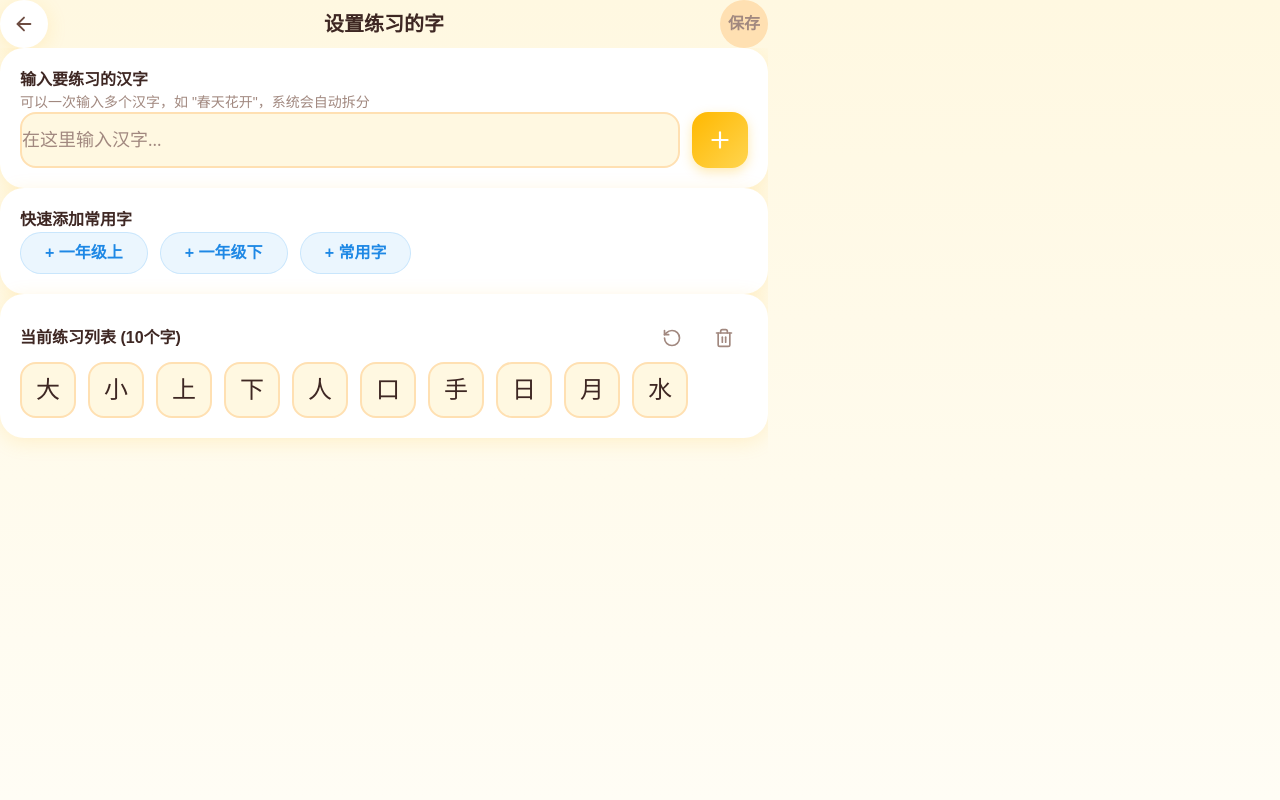
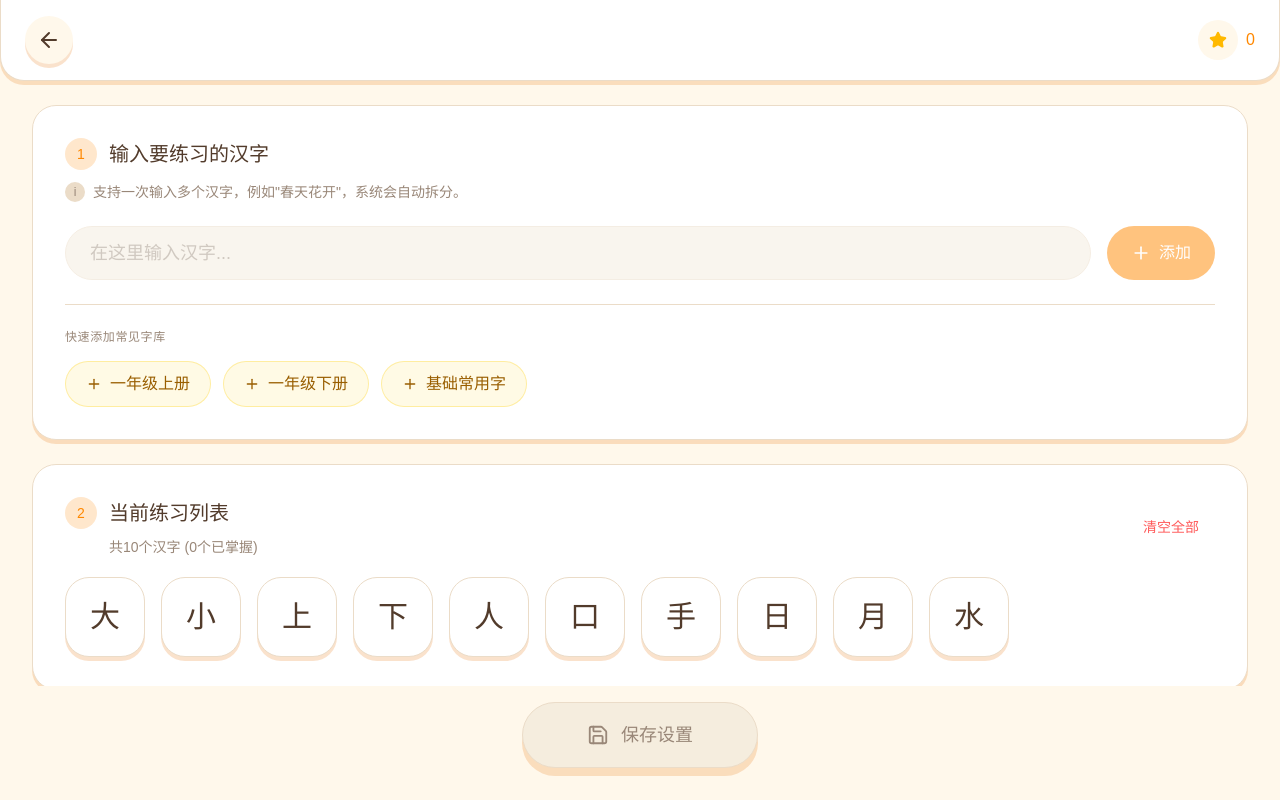
Before and after one commit to zhangqixiang-sh/hanzi-writting, a React (Vite) app: page /settings in a window 1280 px wide. Built offline with nearby package versions, Linux system fonts and the light colour scheme.

Commit message:
UI优化

```diff
--- a/src/components/ProgressBar.tsx
+++ b/src/components/ProgressBar.tsx
@@ -7,7 +7,7 @@ export function ProgressBar({ current, total }: ProgressBarProps) {
   const percent = total > 0 ? Math.round((current / total) * 100) : 0;
 
   return (
-    <div className="w-full">
+    <div className="w-full" style={{ paddingTop: '16px' }}>
       <div className="flex items-center justify-between mb-1.5">
         <span className="text-base font-medium text-text-secondary">
           进度 {current}/{total}
--- a/src/hooks/useHanziWriter.ts
+++ b/src/hooks/useHanziWriter.ts
@@ -43,7 +43,7 @@ export function useHanziWriter(
       const writer = HanziWriter.create(containerRef.current, character, {
         width,
         height,
-        padding: 12,
+        padding: 0,
         showOutline,
         strokeColor,
         outlineColor,
--- a/src/pages/SettingsPage.tsx
+++ b/src/pages/SettingsPage.tsx
@@ -1,14 +1,12 @@
 import { useState } from 'react';
 import { useNavigate } from 'react-router-dom';
 import { useStore, setCharacters } from '@/store';
-import { ArrowLeft, Plus, X, Trash2, RotateCcw } from 'lucide-react';
-
-const DEFAULT_CHARACTERS = ['大', '小', '上', '下', '人', '口', '手', '日', '月', '水'];
+import { ArrowLeft, Plus, X, Star, Save } from 'lucide-react';
 
 const PRESET_GROUPS = [
-  { label: '一年级上', chars: '一二三四五六七八九十天地人你我他大小多少' },
-  { label: '一年级下', chars: '春风花飞入姓什么双国王方青清气晴情请生字左右红时动万' },
-  { label: '常用字', chars: '的了是不在有这个上中下大小人我他出来到要说对可里面开好很' },
+  { label: '一年级上册', chars: '一二三四五六七八九十天地人你我他大小多少', icon: '📚' },
+  { label: '一年级下册', chars: '春风花飞入姓什么双国王方青清气晴情请生字左右红时动万', icon: '📖' },
+  { label: '基础常用字', chars: '的了是不在有这个上中下大小人我他出来到要说对可里面开好很', icon: '✏️' },
 ];
 
 export default function SettingsPage() {
@@ -17,12 +15,12 @@ export default function SettingsPage() {
   const [inputValue, setInputValue] = useState('');
   const [chars, setChars] = useState<string[]>([...store.characters]);
 
+  const masteredCount = Object.values(store.progress).filter((p) => p.bestStars >= 2).length;
+
   const handleAddChars = () => {
     if (!inputValue.trim()) return;
-    // Extract only Chinese characters
     const newChars = inputValue.match(/[\u4e00-\u9fff]/g) || [];
     if (newChars.length === 0) return;
-    // Deduplicate
     const merged = [...new Set([...chars, ...newChars])];
     setChars(merged);
     setInputValue('');
@@ -42,143 +40,241 @@ export default function SettingsPage() {
     setChars([]);
   };
 
-  const handleReset = () => {
-    setChars([...DEFAULT_CHARACTERS]);
-  };
-
   const handleSave = () => {
     setCharacters(chars);
     navigate(-1);
   };
 
-  const hasChanges = JSON.stringify(chars) !== JSON.stringify(store.characters);
-
   return (
-    <div className="h-full gradient-warm-bg flex flex-col overflow-hidden">
-      <div className="max-w-3xl mx-auto w-full flex flex-col flex-1 overflow-hidden">
-        {/* Header */}
-        <header className="flex items-center justify-between px-8 pt-8 pb-4">
+    <div
+      className="h-full flex flex-col overflow-hidden"
+      style={{ backgroundColor: '#FFF8EB' }}
+    >
+      {/* Header - 贴顶，只有左下右下圆角 */}
+      <header
+        className="flex items-center justify-between bg-white"
+        style={{
+          padding: '16px 24px',
+          boxShadow: '0px 4px 0px 0px rgba(230, 110, 0, 0.2)',
+          border: '1px solid #EBDCC8',
+          borderTop: 'none',
+          borderRadius: '0 0 24px 24px',
+        }}
+      >
         <button
           onClick={() => navigate(-1)}
-          className="btn-icon bg-card-bg shadow-card"
+          className="w-12 h-12 rounded-full flex items-center justify-center"
+          style={{ backgroundColor: '#FFF8EB', boxShadow: '0px 4px 0px 0px rgba(230, 110, 0, 0.2)' }}
         >
-          <ArrowLeft size={22} className="text-text-secondary" />
+          <ArrowLeft size={24} style={{ color: '#523B2B' }} />
         </button>
-        <h1 className="text-xl font-bold text-text-primary">设置练习的字</h1>
-        <button
-          onClick={handleSave}
-          disabled={!hasChanges}
-          className={`btn-touch px-6 py-3 rounded-pill text-base font-bold transition-all
-            ${hasChanges
-              ? 'gradient-sunshine text-card-bg shadow-button'
-              : 'bg-card-border text-text-muted cursor-not-allowed'}`}
+
+        <div className="flex items-center" style={{ gap: '8px' }}>
+          <div
+            className="w-10 h-10 rounded-full flex items-center justify-center"
+            style={{ backgroundColor: '#FFF8EB' }}
           >
-          保存
-        </button>
+            <Star size={18} className="fill-amber-400 text-amber-400" />
+          </div>
+          <span className="text-base font-medium" style={{ color: '#FF8800' }}>
+            {store.totalStars}
+          </span>
+        </div>
       </header>
 
       {/* Content */}
-      <div className="flex-1 overflow-y-auto px-8 pb-8 space-y-8">
+      <div
+        className="flex-1 overflow-y-auto"
+        style={{ padding: '24px 32px' }}
+      >
+        <div style={{ display: 'flex', flexDirection: 'column', gap: '24px' }}>
+          {/* Section 1: Input */}
+          <div
+            className="rounded-3xl bg-white"
+            style={{
+              padding: '32px',
+              border: '1px solid #EBDCC8',
+              boxShadow: '0px 4px 0px 0px rgba(230, 110, 0, 0.2)',
+            }}
+          >
+            {/* Section Header */}
+            <div className="flex items-center" style={{ gap: '12px', marginBottom: '12px' }}>
+              <div
+                className="w-8 h-8 rounded-full flex items-center justify-center text-sm font-medium"
+                style={{ backgroundColor: 'rgba(255, 136, 0, 0.2)', color: '#FF8800' }}
+              >
+                1
+              </div>
+              <h2 className="text-xl font-medium" style={{ color: '#523B2B' }}>
+                输入要练习的汉字
+              </h2>
+            </div>
+
+            {/* Hint */}
+            <div className="flex items-center" style={{ gap: '8px', marginBottom: '24px' }}>
+              <div
+                className="w-5 h-5 rounded-full flex items-center justify-center flex-shrink-0"
+                style={{ backgroundColor: '#EBDCC8' }}
+              >
+                <span className="text-xs" style={{ color: '#998778' }}>i</span>
+              </div>
+              <p className="text-sm" style={{ color: '#998778' }}>
+                支持一次输入多个汉字，例如"春天花开"，系统会自动拆分。
+              </p>
+            </div>
+
             {/* Input Area */}
-        <div className="card-section">
-          <label className="text-base font-bold text-text-primary block mb-2">
-            输入要练习的汉字
-          </label>
-          <p className="text-sm text-text-muted mb-4">
-            可以一次输入多个汉字，如 "春天花开"，系统会自动拆分
-          </p>
-          <div className="flex gap-3">
+            <div className="flex" style={{ gap: '16px', marginBottom: '24px' }}>
               <input
                 type="text"
                 value={inputValue}
                 onChange={(e) => setInputValue(e.target.value)}
                 onKeyDown={(e) => e.key === 'Enter' && handleAddChars()}
                 placeholder="在这里输入汉字..."
-              className="flex-1 px-5 py-3.5 rounded-kid bg-bg-warm border-2 border-card-border
-                         text-text-primary text-lg placeholder:text-text-muted
-                         focus:outline-none focus:border-sunshine transition-colors font-kai"
+                className="flex-1 rounded-full text-lg"
+                style={{
+                  backgroundColor: '#F5EDDE',
+                  border: '1px solid #EBDCC8',
+                  color: '#523B2B',
+                  padding: '12px 24px',
+                  opacity: inputValue ? 1 : 0.5,
+                }}
               />
               <button
                 onClick={handleAddChars}
-              className="btn-touch w-14 h-14 rounded-kid gradient-sunshine text-card-bg shadow-button"
+                className="rounded-full text-base font-medium text-white flex items-center flex-shrink-0"
+                style={{
+                  backgroundColor: '#FF8800',
+                  padding: '12px 24px',
+                  gap: '8px',
+                  opacity: inputValue ? 1 : 0.5,
+                }}
               >
-              <Plus size={26} />
+                <Plus size={20} />
+                添加
               </button>
             </div>
-        </div>
 
-        {/* Preset Groups */}
-        <div className="card-section">
-          <label className="text-base font-bold text-text-primary block mb-5">
-            快速添加常用字
-          </label>
-          <div className="flex flex-wrap gap-3">
+            {/* Divider */}
+            <div style={{ borderTop: '1px solid #EBDCC8', marginBottom: '24px' }} />
+
+            {/* Quick Add */}
+            <div>
+              <p className="text-xs uppercase tracking-wider" style={{ color: '#998778', marginBottom: '16px' }}>
+                快速添加常见字库
+              </p>
+              <div className="flex flex-wrap" style={{ gap: '12px' }}>
                 {PRESET_GROUPS.map((group) => (
                   <button
                     key={group.label}
                     onClick={() => handleAddPreset(group.chars)}
-                className="btn-touch !px-6 !py-2 rounded-pill bg-sky/10 text-sky-dark text-base font-bold
-                           border border-sky/20 !min-h-0"
+                    className="rounded-full text-base font-medium flex items-center"
+                    style={{
+                      backgroundColor: 'rgba(255, 204, 0, 0.1)',
+                      border: '1px solid rgba(255, 204, 0, 0.3)',
+                      color: '#995E00',
+                      padding: '10px 20px',
+                      gap: '8px',
+                    }}
                   >
-                + {group.label}
+                    <Plus size={16} />
+                    {group.label}
                   </button>
                 ))}
               </div>
             </div>
+          </div>
 
-        {/* Current Characters */}
-        <div className="card-section">
-          <div className="flex items-center justify-between mb-4">
-            <label className="text-base font-bold text-text-primary">
-              当前练习列表 ({chars.length}个字)
-            </label>
-            <div className="flex items-center gap-1">
-              <button
-                onClick={handleReset}
-                className="btn-icon w-11 h-11 text-text-muted hover:bg-sky/10"
-                title="恢复默认"
+          {/* Section 2: Current List */}
+          <div
+            className="rounded-3xl bg-white"
+            style={{
+              padding: '32px',
+              border: '1px solid #EBDCC8',
+              boxShadow: '0px 4px 0px 0px rgba(230, 110, 0, 0.2)',
+            }}
           >
-                <RotateCcw size={20} />
-              </button>
+            {/* Section Header */}
+            <div className="flex items-center justify-between" style={{ marginBottom: '20px' }}>
+              <div>
+                <div className="flex items-center" style={{ gap: '12px', marginBottom: '8px' }}>
+                  <div
+                    className="w-8 h-8 rounded-full flex items-center justify-center text-sm font-medium"
+                    style={{ backgroundColor: 'rgba(255, 136, 0, 0.2)', color: '#FF8800' }}
+                  >
+                    2
+                  </div>
+                  <h2 className="text-xl font-medium" style={{ color: '#523B2B' }}>
+                    当前练习列表
+                  </h2>
+                </div>
+                <p className="text-sm" style={{ color: '#998778', marginLeft: '44px' }}>
+                  共{chars.length}个汉字 ({masteredCount}个已掌握)
+                </p>
+              </div>
               <button
                 onClick={handleClearAll}
-                className="btn-icon w-11 h-11 text-text-muted hover:bg-error/10"
-                title="清空全部"
+                className="rounded-full text-sm font-medium"
+                style={{ color: '#FF5A5A', padding: '8px 16px' }}
               >
-                <Trash2 size={20} />
+                清空全部
               </button>
             </div>
-          </div>
 
+            {/* Character Cards */}
             {chars.length === 0 ? (
-            <p className="text-center text-text-muted text-base py-10">
+              <p className="text-center" style={{ color: '#998778', padding: '40px 0' }}>
                 还没有添加任何字，快来添加吧！
               </p>
             ) : (
-            <div className="flex flex-wrap gap-3">
+              <div className="flex flex-wrap" style={{ gap: '16px' }}>
                 {chars.map((char) => {
                   const progress = store.progress[char];
+                  const isMastered = progress && progress.bestStars >= 2;
                   return (
+                    <div key={char} className="relative group">
                       <div
-                    key={char}
-                    className="group relative w-14 h-14 rounded-kid bg-bg-warm border-2 border-card-border
-                               flex items-center justify-center font-kai text-2xl text-text-primary
-                               transition-all hover:border-coral hover:shadow-sm"
+                        className="flex items-center justify-center text-3xl font-medium"
+                        style={{
+                          width: '80px',
+                          height: '80px',
+                          borderRadius: '24px',
+                          backgroundColor: '#FFFFFF',
+                          border: '1px solid #EBDCC8',
+                          boxShadow: '0px 4px 0px 0px rgba(230, 110, 0, 0.2)',
+                          color: '#523B2B',
+                          fontFamily: 'KaiTi, STKaiti, Kai, 楷体, serif',
+                        }}
                       >
                         {char}
-                    {progress && progress.bestStars > 0 && (
-                      <div className="absolute -top-1.5 -right-1.5 w-5 h-5 rounded-full bg-star
-                                      flex items-center justify-center text-[10px] font-bold text-card-bg">
-                        {progress.bestStars}
+                        <div
+                          className="absolute inset-0 pointer-events-none"
+                          style={{
+                            opacity: 0.1,
+                            backgroundImage: `
+                              linear-gradient(to right, transparent 49.5%, #000 49.5%, #000 50.5%, transparent 50.5%),
+                              linear-gradient(to bottom, transparent 49.5%, #000 49.5%, #000 50.5%, transparent 50.5%)
+                            `,
+                            borderRadius: '24px',
+                          }}
+                        />
+                      </div>
+
+                      {isMastered && (
+                        <div
+                          className="absolute -top-2 -right-2 w-6 h-6 rounded-full flex items-center justify-center"
+                          style={{ backgroundColor: '#FFCC00', boxShadow: '0px 1px 2px rgba(0,0,0,0.1)' }}
+                        >
+                          <Star size={12} className="fill-white text-white" />
                         </div>
                       )}
+
                       <button
                         onClick={() => handleRemoveChar(char)}
-                      className="absolute -top-2 -right-2 w-6 h-6 rounded-full bg-error text-card-bg
-                                 flex items-center justify-center opacity-0 group-hover:opacity-100
-                                 transition-opacity active:scale-90"
+                        className="absolute -top-2 -right-2 w-6 h-6 rounded-full flex items-center justify-center opacity-0 group-hover:opacity-100 transition-opacity"
+                        style={{ backgroundColor: '#FF5A5A', color: 'white' }}
                       >
-                      <X size={14} />
+                        <X size={12} />
                       </button>
                     </div>
                   );
@@ -188,6 +284,25 @@ export default function SettingsPage() {
           </div>
         </div>
       </div>
+
+      {/* Save Button */}
+      <div className="flex justify-center" style={{ padding: '16px 32px 32px' }}>
+        <button
+          onClick={handleSave}
+          className="rounded-full text-lg font-medium flex items-center justify-center"
+          style={{
+            backgroundColor: '#F5EDDE',
+            color: '#998778',
+            border: '1px solid #EBDCC8',
+            padding: '18px 64px',
+            gap: '12px',
+            boxShadow: '0px 8px 0px 0px rgba(230, 110, 0, 0.2)',
+          }}
+        >
+          <Save size={22} />
+          保存设置
+        </button>
+      </div>
     </div>
   );
 }
```
Also changed, not shown: src/pages/HomePage.tsx (+98 -54 lines), src/pages/PracticePage.tsx (+115 -58 lines). Lines whose indentation alone changed are shown as unchanged.
